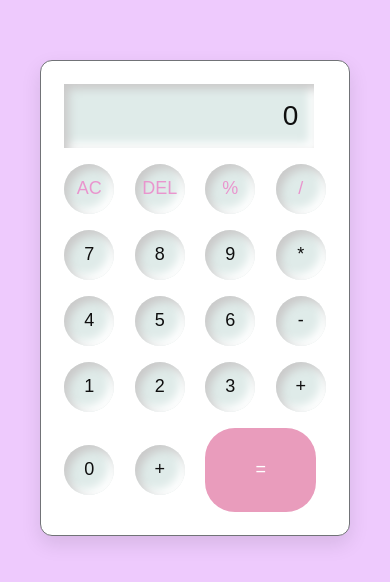
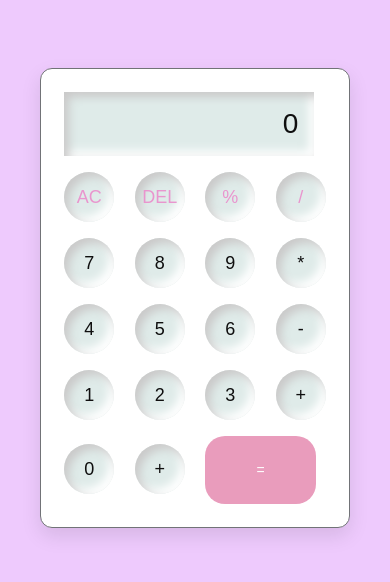
Before and after one commit to TANZEEL425/Calculator, a plain HTML site: page index.html in a window 390 px wide. Shown: the part 124-706 px from the top of the page. Drawn offline with Linux system fonts and the light colour scheme.

Commit message:
Update style.css

```diff
--- a/style.css
+++ b/style.css
@@ -82,4 +82,10 @@ button{
         margin: 8px;
         font-size: 18px;
     }
+     .equal-button{
+        width: 40%;
+        height: 8vh;
+        border-radius: 20px;
+        font-size: 14px;
+    }
 }
```
